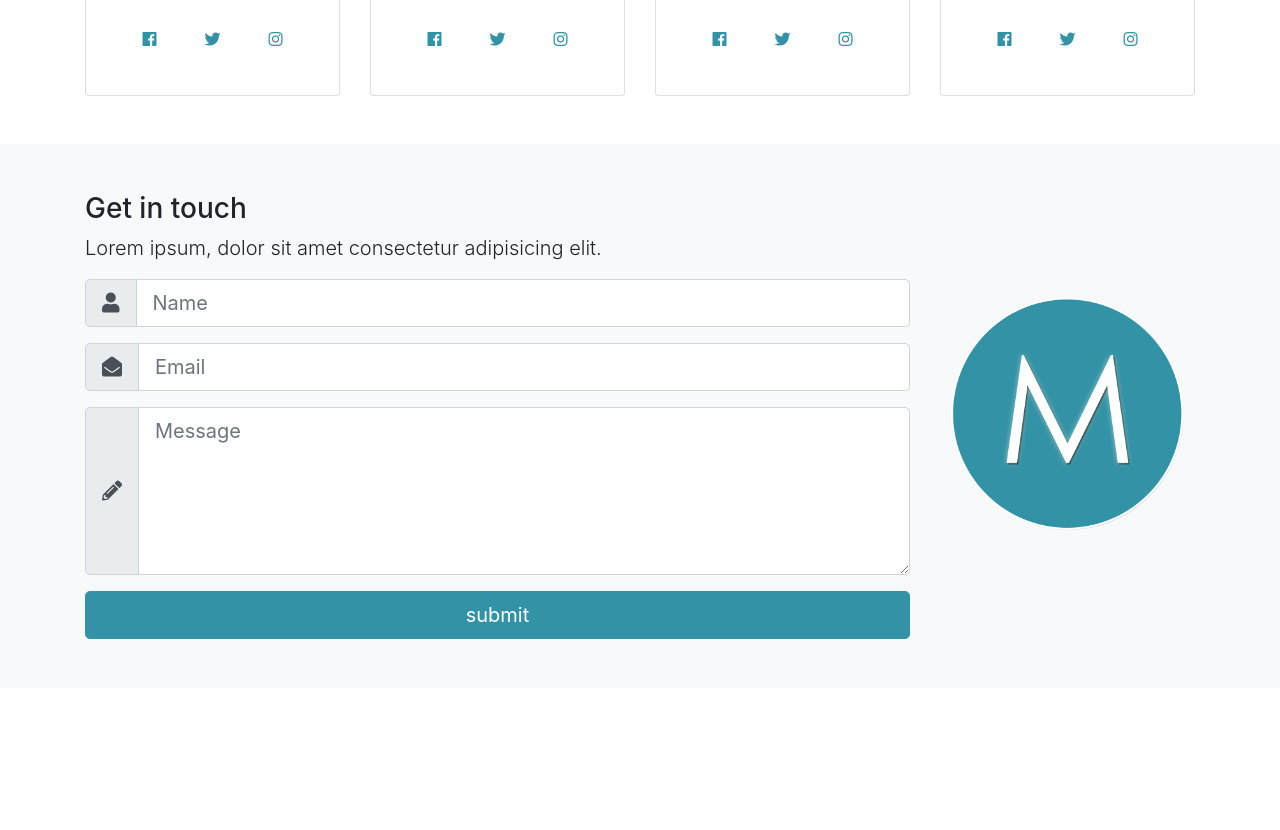
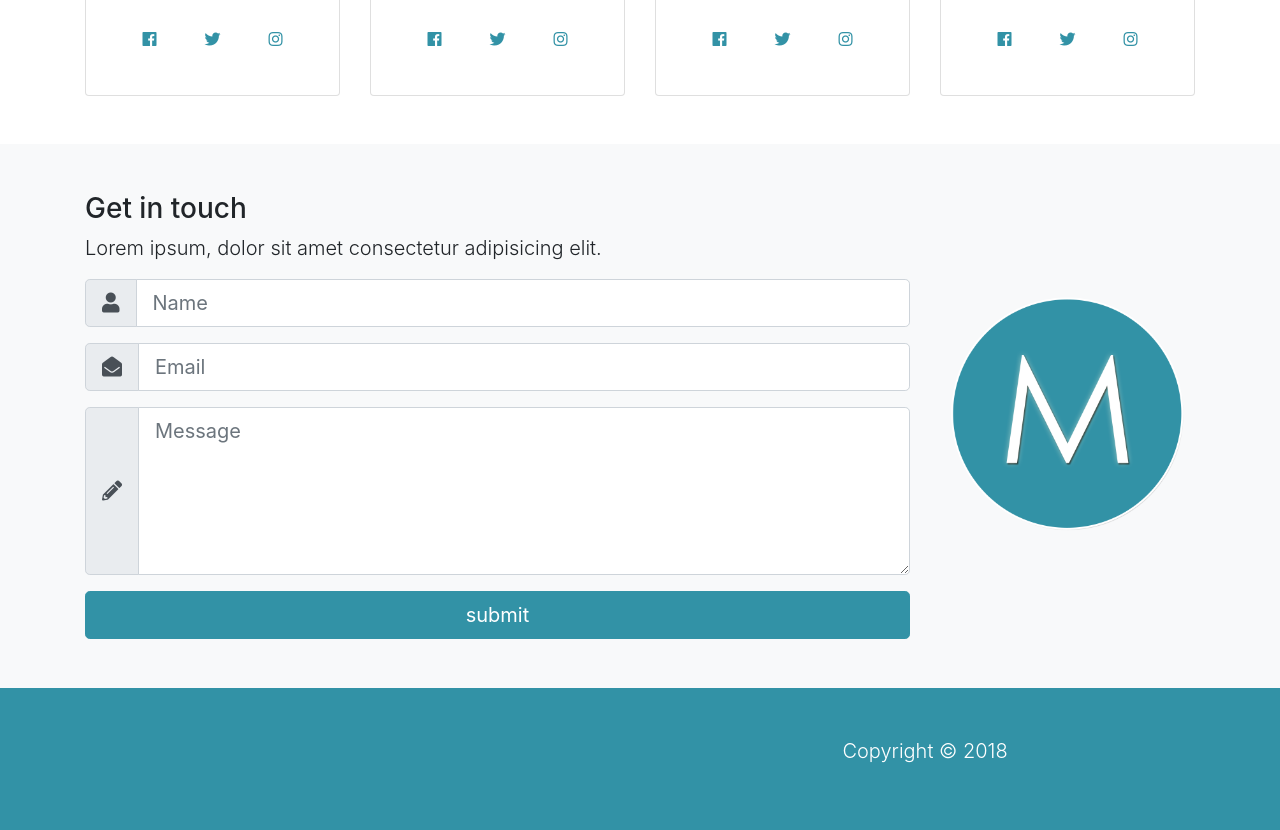
Before and after one commit to steviebanko/Meteorite, a plain HTML site: page index.html in a window 1280 px wide. Shown: the part 2266-3096 px from the top of the page. Before the commit the page ends 2954 px from the top, so only its background shows below. Drawn offline with nearby package versions, Linux system fonts and the light colour scheme.

Commit message:
added footer and copyright

```diff
--- a/index.html
+++ b/index.html
@@ -374,6 +374,22 @@
 
 </section>
 
+<!-- FOOTER -->
+<footer id="main-footer" class="py-5 bg-primary text-white">
+  <div class="container">
+    <div class="row text-center">
+      <div class="col-md-6 ml-auto">
+        <p class="lead">
+          Copyright &copy; <span id="year"></span>
+        </p>
+      </div>
+    </div>
+  </div>
+</footer>
+
+
+
+
   <script src="http://code.jquery.com/jquery-3.3.1.min.js" integrity="sha256-FgpCb/KJQlLNfOu91ta32o/NMZxltwRo8QtmkMRdAu8="
     crossorigin="anonymous"></script>
   <script src="https://cdnjs.cloudflare.com/ajax/libs/popper.js/1.14.3/umd/popper.min.js" integrity="sha384-ZMP7rVo3mIykV+2+9J3UJ46jBk0WLaUAdn689aCwoqbBJiSnjAK/l8WvCWPIPm49"
```
